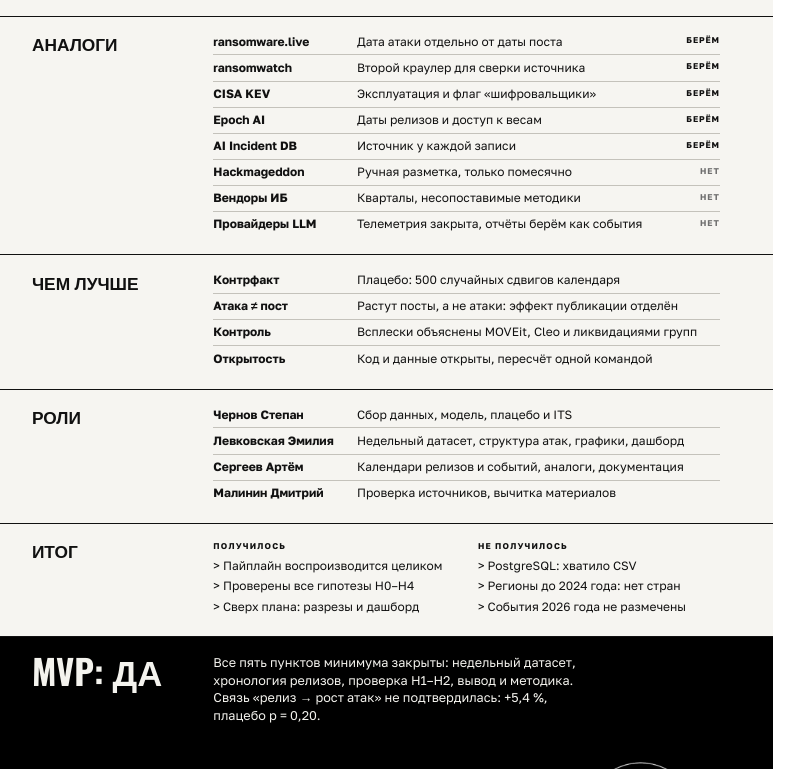
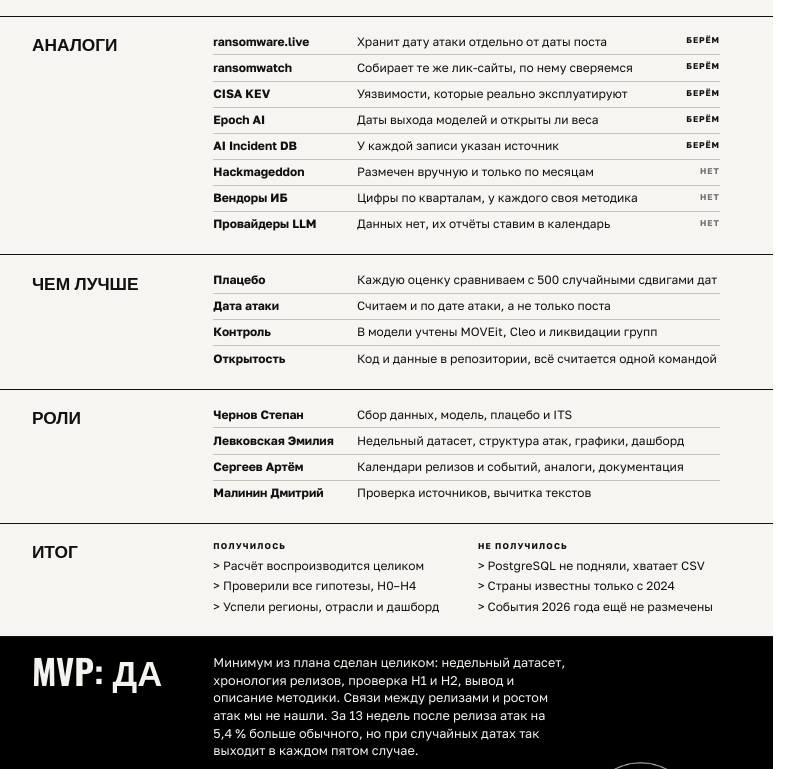
Before and after one commit to ChernStepanov/Perun, a plain HTML site: page reports/sprint3/deck/index.html in a window 1280 px wide. Shown: the part 177-946 px from the top of the page, without its empty margins (21-825 px from the left). Drawn offline with nearby package versions, Linux system fonts and the light colour scheme.

Commit message:
Спринт 3: переписаны тексты страницы, аналогов и ревью

```diff
--- a/reports/sprint3/deck/index.html
+++ b/reports/sprint3/deck/index.html
@@ -58,31 +58,31 @@ li::before { content: "> "; }
 
   <div class="row title">
     <h1>Спринт 3</h1>
-    <div class="sub">Аналоги, киллер-фичи и ревью работы
+    <div class="sub">Аналоги, киллер-фичи, ревью
       <span>Влияние релизов LLM на динамику кибератак · github.com/ChernStepanov/Perun</span></div>
   </div>
 
   <div class="row">
     <h2>Аналоги</h2>
     <div class="list">
-      <div><b>ransomware.live</b><span>Дата атаки отдельно от даты поста</span><span class="r">Берём</span></div>
-      <div><b>ransomwatch</b><span>Второй краулер для сверки источника</span><span class="r">Берём</span></div>
-      <div><b>CISA KEV</b><span>Эксплуатация и флаг «шифровальщики»</span><span class="r">Берём</span></div>
-      <div><b>Epoch AI</b><span>Даты релизов и доступ к весам</span><span class="r">Берём</span></div>
-      <div><b>AI Incident DB</b><span>Источник у каждой записи</span><span class="r">Берём</span></div>
-      <div><b>Hackmageddon</b><span>Ручная разметка, только помесячно</span><span class="r no">Нет</span></div>
-      <div><b>Вендоры ИБ</b><span>Кварталы, несопоставимые методики</span><span class="r no">Нет</span></div>
-      <div><b>Провайдеры LLM</b><span>Телеметрия закрыта, отчёты берём как события</span><span class="r no">Нет</span></div>
+      <div><b>ransomware.live</b><span>Хранит дату атаки отдельно от даты поста</span><span class="r">Берём</span></div>
+      <div><b>ransomwatch</b><span>Собирает те же лик-сайты, по нему сверяемся</span><span class="r">Берём</span></div>
+      <div><b>CISA KEV</b><span>Уязвимости, которые реально эксплуатируют</span><span class="r">Берём</span></div>
+      <div><b>Epoch AI</b><span>Даты выхода моделей и открыты ли веса</span><span class="r">Берём</span></div>
+      <div><b>AI Incident DB</b><span>У каждой записи указан источник</span><span class="r">Берём</span></div>
+      <div><b>Hackmageddon</b><span>Размечен вручную и только по месяцам</span><span class="r no">Нет</span></div>
+      <div><b>Вендоры ИБ</b><span>Цифры по кварталам, у каждого своя методика</span><span class="r no">Нет</span></div>
+      <div><b>Провайдеры LLM</b><span>Данных нет, их отчёты ставим в календарь</span><span class="r no">Нет</span></div>
     </div>
   </div>
 
   <div class="row">
     <h2>Чем лучше</h2>
     <div class="list two">
-      <div><b>Контрфакт</b><span>Плацебо: 500 случайных сдвигов календаря</span></div>
-      <div><b>Атака ≠ пост</b><span>Растут посты, а не атаки: эффект публикации отделён</span></div>
-      <div><b>Контроль</b><span>Всплески объяснены MOVEit, Cleo и ликвидациями групп</span></div>
-      <div><b>Открытость</b><span>Код и данные открыты, пересчёт одной командой</span></div>
+      <div><b>Плацебо</b><span>Каждую оценку сравниваем с 500 случайными сдвигами дат</span></div>
+      <div><b>Дата атаки</b><span>Считаем и по дате атаки, а не только поста</span></div>
+      <div><b>Контроль</b><span>В модели учтены MOVEit, Cleo и ликвидации групп</span></div>
+      <div><b>Открытость</b><span>Код и данные в репозитории, всё считается одной командой</span></div>
     </div>
   </div>
 
@@ -92,7 +92,7 @@ li::before { content: "> "; }
       <div><b>Чернов Степан</b><span>Сбор данных, модель, плацебо и ITS</span></div>
       <div><b>Левковская Эмилия</b><span>Недельный датасет, структура атак, графики, дашборд</span></div>
       <div><b>Сергеев Артём</b><span>Календари релизов и событий, аналоги, документация</span></div>
-      <div><b>Малинин Дмитрий</b><span>Проверка источников, вычитка материалов</span></div>
+      <div><b>Малинин Дмитрий</b><span>Проверка источников, вычитка текстов</span></div>
     </div>
   </div>
 
@@ -101,16 +101,16 @@ li::before { content: "> "; }
     <div class="pair">
       <div><span class="cap">Получилось</span>
         <ul>
-          <li>Пайплайн воспроизводится целиком</li>
-          <li>Проверены все гипотезы H0–H4</li>
-          <li>Сверх плана: разрезы и дашборд</li>
+          <li>Расчёт воспроизводится целиком</li>
+          <li>Проверили все гипотезы, H0–H4</li>
+          <li>Успели регионы, отрасли и дашборд</li>
         </ul>
       </div>
       <div><span class="cap">Не получилось</span>
         <ul>
-          <li>PostgreSQL: хватило CSV</li>
-          <li>Регионы до 2024 года: нет стран</li>
-          <li>События 2026 года не размечены</li>
+          <li>PostgreSQL не подняли, хватает CSV</li>
+          <li>Страны известны только с 2024</li>
+          <li>События 2026 года ещё не размечены</li>
         </ul>
       </div>
     </div>
@@ -118,7 +118,7 @@ li::before { content: "> "; }
 
   <div class="row mvp">
     <h2>MVP: да</h2>
-    <p>Все пять пунктов минимума закрыты: недельный датасет, хронология релизов, проверка H1–H2, вывод и методика. Связь «релиз → рост атак» не подтвердилась: +5,4&nbsp;%, плацебо p&nbsp;=&nbsp;0,20.</p>
+    <p>Минимум из плана сделан целиком: недельный датасет, хронология релизов, проверка H1 и H2, вывод и описание методики. Связи между релизами и ростом атак мы не нашли. За 13 недель после релиза атак на 5,4&nbsp;% больше обычного, но при случайных датах так выходит в каждом пятом случае.</p>
   </div>
   <div class="strip"></div>
 </section>
```
Also changed, not shown: 3 other files.
